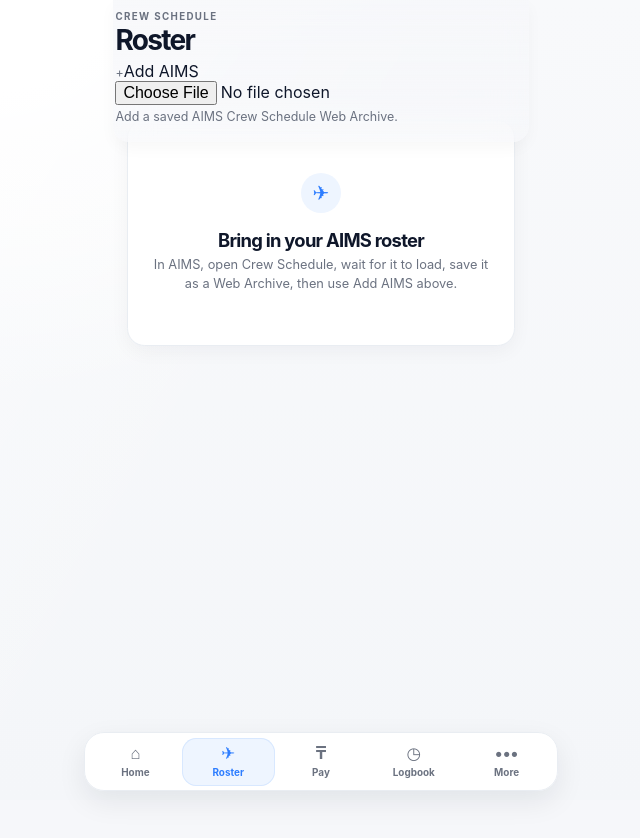
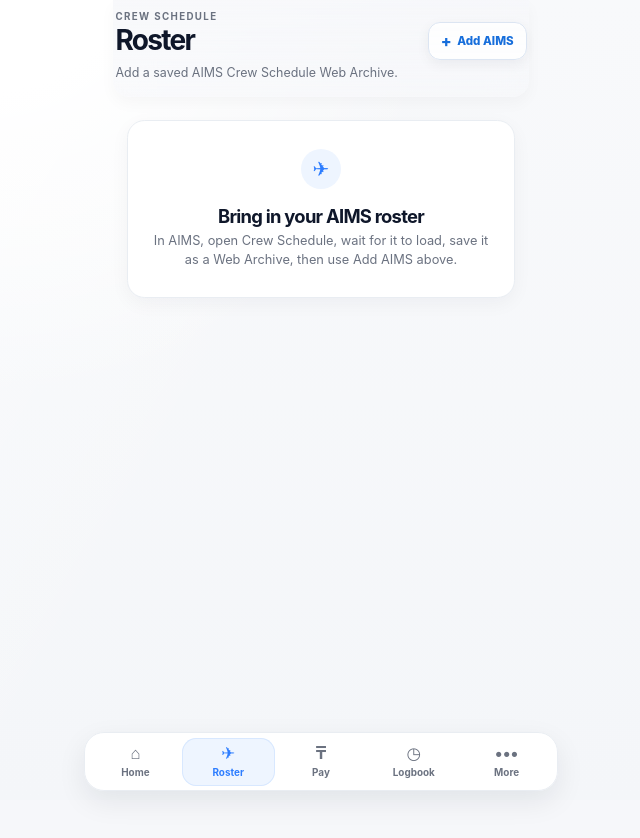
Before and after one commit to rbozzhanov-web/PWAPlog, a React (Vite) app in the folder apps/web/: page /roster in a window 1280 px wide. Shown: the top 838 px of the page, without its empty margins (319-959 px from the left). Built offline with nearby package versions, Linux system fonts and the light colour scheme.

Commit message:
style(roster): add compact header import controls

```diff
--- a/apps/web/src/styles/global.css
+++ b/apps/web/src/styles/global.css
@@ -1476,3 +1476,73 @@
     --tab-header-space: 12rem;
   }
 }
+
+/* Compact roster import lives in the fixed title bar; imported rosters start at content. */
+.roster-header__title {
+  display: flex;
+  align-items: center;
+  justify-content: space-between;
+  gap: 1rem;
+}
+
+.roster-header__import {
+  display: inline-flex;
+  min-height: 2.25rem;
+  align-items: center;
+  justify-content: center;
+  gap: .35rem;
+  border: 1px solid #dce5f2;
+  border-radius: .75rem;
+  padding: 0 .75rem;
+  background: rgb(255 255 255 / 78%);
+  box-shadow: 0 .25rem .8rem rgb(15 23 42 / 6%);
+  color: #176edb;
+  cursor: pointer;
+  font-size: .72rem;
+  font-weight: 800;
+  white-space: nowrap;
+}
+
+.roster-header__import > span {
+  color: inherit;
+  font-size: 1rem;
+  line-height: 1;
+}
+
+.roster-header__import:has(input:disabled) {
+  cursor: wait;
+  opacity: .62;
+}
+
+.roster-header__import input {
+  position: absolute;
+  width: 1px;
+  height: 1px;
+  overflow: hidden;
+  clip: rect(0 0 0 0);
+  white-space: nowrap;
+}
+
+.roster-page > .roster-import-error {
+  margin: 0 0 .7rem;
+  border-radius: .8rem;
+  padding: .7rem .8rem;
+  background: #fff1f2;
+}
+
+.roster-empty-card--compact {
+  min-height: 9rem;
+}
+
+@media (max-width: 23rem) {
+  .roster-header__import {
+    width: 2.25rem;
+    padding: 0;
+    overflow: hidden;
+    color: transparent;
+  }
+
+  .roster-header__import > span {
+    color: #176edb;
+  }
+}
```
